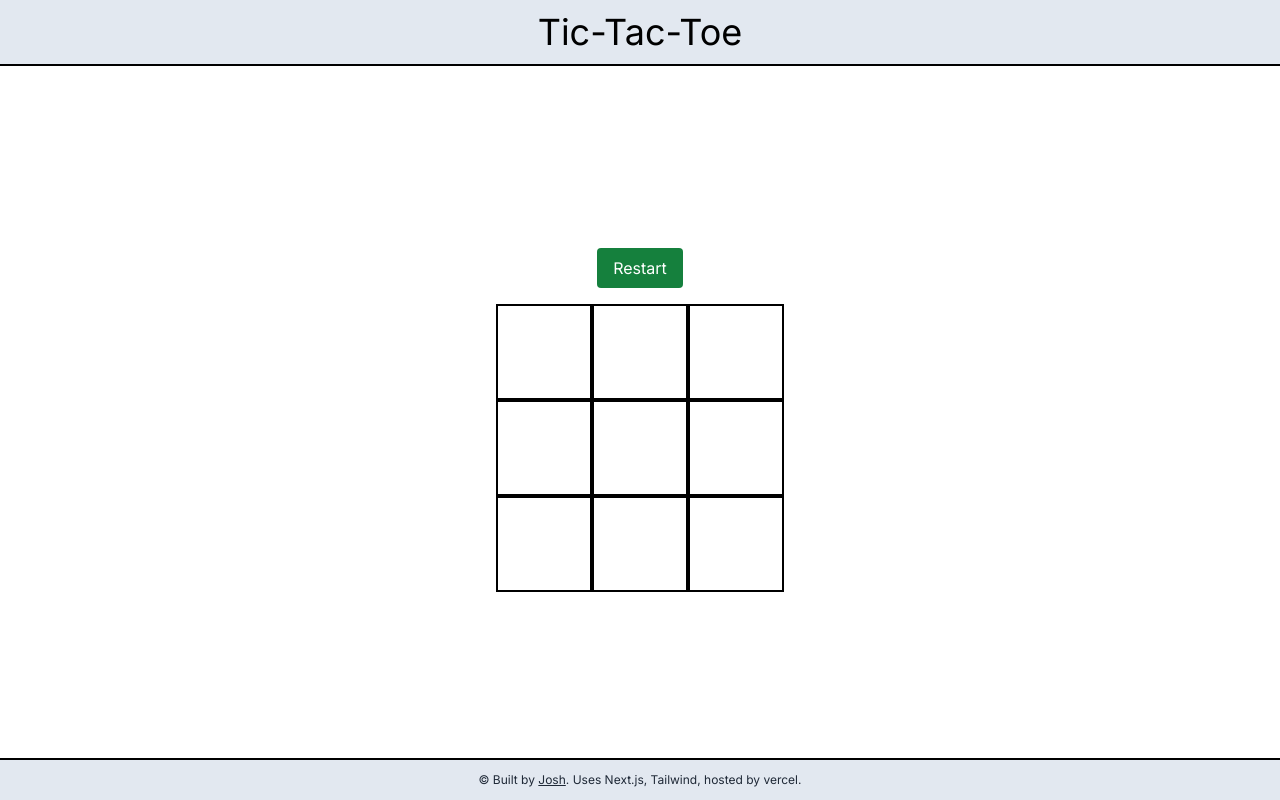
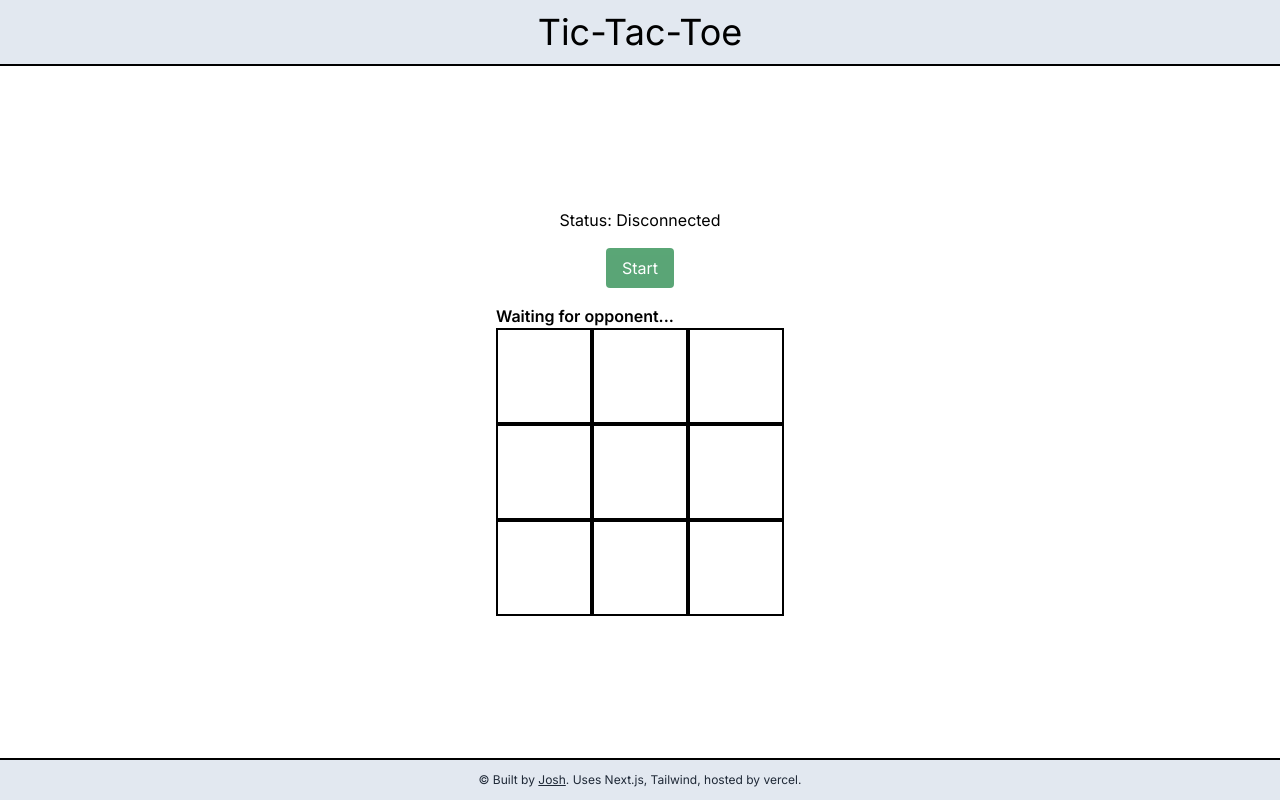
Before and after one commit to jmaguire93/tic-tac-toe, a Next.js app: page / in a window 1280 px wide. Built offline with nearby package versions, Linux system fonts and the light colour scheme; no server answers.

Commit message:
Added some logic so that the game does not start by default. A start button has been added that can be pressed only once both players have connected. A socket has been added to let other players know the game has started if a player presses the button when ready.

```diff
--- a/app/page.tsx
+++ b/app/page.tsx
@@ -5,9 +5,11 @@ import RestartButton from '@/components/restart-button'
 import { useGameContextProvider } from '@/context/game-context-provider'
 import { useEffect, useState } from 'react'
 import { socket } from '../socket'
+import StartButton from '@/components/start-button'
 
 export default function Home() {
-  const { message } = useGameContextProvider()
+  const { message, hasStarted, setReadyToStart, setHasStarted } =
+    useGameContextProvider()
 
   const [isConnected, setIsConnected] = useState(false)
   const [transport, setTransport] = useState('N/A')
@@ -50,15 +52,23 @@ export default function Home() {
       if (hasOpponent) {
         setOpponentNumber(player === '1' ? '0' : '1')
       }
+
+      setReadyToStart(hasOpponent)
     }
 
-    function onPlayerConnectSelect(opponent: string) {
+    function onPlayerConnectSelect(opponent: string, hasOpponent: boolean) {
       if (gameFull) return
       setOpponentNumber(opponent)
+      setReadyToStart(hasOpponent)
     }
 
-    function onPlayerDisconnectSelect(opponent: string) {
+    function onPlayerDisconnectSelect() {
       setOpponentNumber(null)
+      setReadyToStart(false)
+    }
+
+    function onGameStarted() {
+      setHasStarted(true)
     }
 
     function onGameFull() {
@@ -68,30 +78,42 @@ export default function Home() {
     socket.on('player-number', onPlayerNumberSelect)
     socket.on('player-connect', onPlayerConnectSelect)
     socket.on('player-disconnect', onPlayerDisconnectSelect)
+    socket.on('game-started', onGameStarted)
     socket.on('game-full', onGameFull)
 
     return () => {
       socket.off('player-number', onPlayerNumberSelect)
       socket.off('player-connect', onPlayerConnectSelect)
       socket.off('player-disconnect', onPlayerDisconnectSelect)
+      socket.off('game-started', onGameStarted)
       socket.off('game-full', onGameFull)
     }
-  }, [gameFull])
+  }, [gameFull, setHasStarted, setReadyToStart])
 
   return (
     <main className="flex flex-1 justify-center items-center">
-      {/* <p>Status: {isConnected ? 'connected' : 'disconnected'}</p>
-      <p>Transport: {transport}</p> */}
+      {/* <p>Transport: {transport}</p> */}
       <div>
-        <RestartButton />
+        <p className="text-center capitalize">
+          Status: {isConnected ? 'connected' : 'disconnected'}
+        </p>
+        {hasStarted ? <RestartButton /> : <StartButton />}
         <div className="font-semibold">
           {gameFull ? <div>Game is full.</div> : null}
           {playerNumber ? (
             <>
-              Player {playerNumber} (You): X <br />
+              Player {playerNumber} (You): {playerNumber === '0' ? 'X' : 'O'}
+              <br />
             </>
           ) : null}
-          {opponentNumber ? <>Player {opponentNumber} (Opponent): O</> : null}
+          {opponentNumber ? (
+            <>
+              Player {opponentNumber} (Opponent):{' '}
+              {opponentNumber === '0' ? 'X' : 'O'}
+            </>
+          ) : (
+            <>Waiting for opponent...</>
+          )}
         </div>
         <div className="flex items-center justify-center">
           <Grid />
--- a/components/restart-button.tsx
+++ b/components/restart-button.tsx
@@ -1,11 +1,15 @@
 'use client'
 
+import { useGameContextProvider } from '@/context/game-context-provider'
 import React from 'react'
 
 export default function RestartButton() {
+  const { hasFinished } = useGameContextProvider()
+
   return (
     <div className="m-4 text-center">
       <button
+        disabled={!hasFinished}
         onClick={() => window.location.reload()}
         className="bg-green-700 text-white rounded py-2 px-4"
       >
--- /dev/null
+++ b/components/start-button.tsx
@@ -0,0 +1,30 @@
+'use client'
+
+import { useGameContextProvider } from '@/context/game-context-provider'
+import { socket } from '@/socket'
+import React from 'react'
+
+export default function StartButton() {
+  const { readyToStart, setHasStarted } = useGameContextProvider()
+
+  const handleStartClick = () => {
+    setHasStarted(true)
+
+    // send socket event to let other players know the game has started
+    socket.emit('start-game')
+  }
+
+  return (
+    <div className="m-4 text-center">
+      <button
+        disabled={!readyToStart}
+        onClick={handleStartClick}
+        className={`bg-green-700 ${
+          !readyToStart ? 'opacity-70' : ''
+        } text-white rounded py-2 px-4`}
+      >
+        Start
+      </button>
+    </div>
+  )
+}
--- a/components/tile.tsx
+++ b/components/tile.tsx
@@ -16,16 +16,17 @@ export default function Tile({ tileId }: TileProps) {
     setIsPlayerX,
     gameState,
     setGameState,
-    isFinished,
+    hasFinished,
     winningCombination,
     currentTile,
-    setCurrentTile
+    setCurrentTile,
+    hasStarted
   } = useGameContextProvider()
   const tile = tileId as keyof GameState
   const winningTile =
-    winningCombination && winningCombination.includes(tile) && isFinished
+    winningCombination && winningCombination.includes(tile) && hasFinished
   const handleTileClick = () => {
-    if (letter || isFinished) return // tile has already been selected
+    if (letter || !hasStarted || hasFinished) return // tile has already been selected
 
     const selection = isPlayerX ? 'x' : 'o'
     setCurrentTile(tileId)
--- a/context/game-context-provider.tsx
+++ b/context/game-context-provider.tsx
@@ -8,8 +8,12 @@ type GameContextType = {
   setIsPlayerX: React.Dispatch<React.SetStateAction<boolean>>
   gameState: GameState
   setGameState: React.Dispatch<React.SetStateAction<GameState>>
-  isFinished: boolean
-  setIsFinished: React.Dispatch<React.SetStateAction<boolean>>
+  hasStarted: boolean
+  setHasStarted: React.Dispatch<React.SetStateAction<boolean>>
+  hasFinished: boolean
+  setHasFinished: React.Dispatch<React.SetStateAction<boolean>>
+  readyToStart: boolean
+  setReadyToStart: React.Dispatch<React.SetStateAction<boolean>>
   message: string
   setMessage: React.Dispatch<React.SetStateAction<string>>
   winningCombination: Combination | null
@@ -41,7 +45,9 @@ export default function GameContextProvider({
     8: '',
     9: ''
   })
-  const [isFinished, setIsFinished] = useState<boolean>(false)
+  const [hasStarted, setHasStarted] = useState<boolean>(false)
+  const [hasFinished, setHasFinished] = useState<boolean>(false)
+  const [readyToStart, setReadyToStart] = useState<boolean>(false)
   const [message, setMessage] = useState<string>('')
   const [winningCombination, setWinningCombination] =
     useState<Combination | null>(null)
@@ -54,14 +60,18 @@ export default function GameContextProvider({
         setIsPlayerX,
         gameState,
         setGameState,
-        isFinished,
-        setIsFinished,
+        hasStarted,
+        setHasStarted,
+        hasFinished,
+        setHasFinished,
         message,
         setMessage,
         winningCombination,
         setWinningCombination,
         currentTile,
-        setCurrentTile
+        setCurrentTile,
+        readyToStart,
+        setReadyToStart
       }}
     >
       {children}
--- a/hooks/use-check-game-state.tsx
+++ b/hooks/use-check-game-state.tsx
@@ -9,7 +9,7 @@ export default function useOnSelection() {
   const {
     isPlayerX,
     gameState,
-    setIsFinished,
+    setHasFinished,
     setMessage,
     setWinningCombination
   } = useGameContextProvider()
@@ -24,7 +24,7 @@ export default function useOnSelection() {
     for (const combination of winningCombinations()) {
       if (checkCombinationMatch(combination)) {
         setWinningCombination(combination)
-        setIsFinished(true)
+        setHasFinished(true)
         setMessage(
           `Congrats ${isPlayerX ? 'Player 2' : 'Player 1'}, you are victorious!`
         )
@@ -34,14 +34,14 @@ export default function useOnSelection() {
 
     // Check if there are still any empty tiles left
     if (!Object.values(gameState).includes('')) {
-      setIsFinished(true)
+      setHasFinished(true)
       setMessage(`It's a draw! The game ends in a tie. Try again for victory!`)
       return
     }
 
-    setIsFinished(false)
+    setHasFinished(false)
     setMessage('')
-  }, [gameState, isPlayerX, setIsFinished, setMessage, setWinningCombination])
+  }, [gameState, isPlayerX, setHasFinished, setMessage, setWinningCombination])
 
   useEffect(() => {
     checkGameState()
```
Also changed, not shown: server.js (+6 -1 lines).
